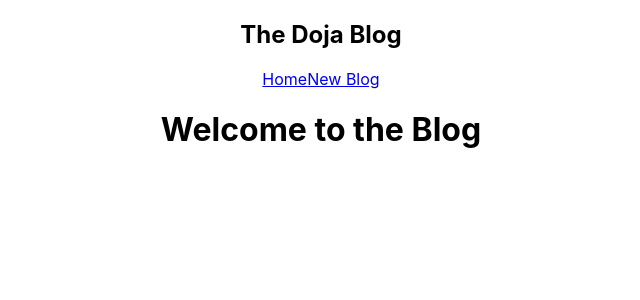
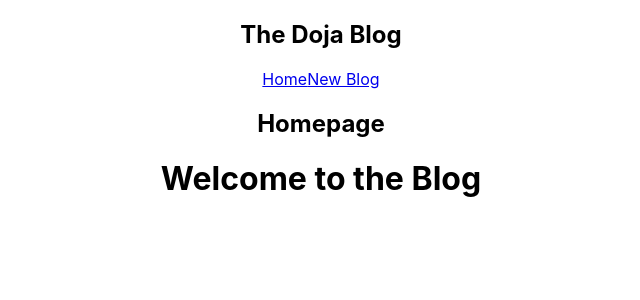
Before and after one commit to janine-velveteen/doja-blog, a React (Create React App) app: page / in a window 1280 px wide. Shown: the top 300 px of the page, without its empty margins (319-959 px from the left). Built offline with nearby package versions, Linux system fonts and the light colour scheme.

Commit message:
Imported Home compoent into App.js

```diff
--- a/src/App.js
+++ b/src/App.js
@@ -1,6 +1,7 @@
 
 import './App.css';
 import Navbar from './Navbar';
+import Home from './Home';
 
 function App() {
 
@@ -8,6 +9,7 @@ function App() {
     <div className="App">
       <Navbar />
       <div className="content">
+        <Home />
         <h1>Welcome to the Blog</h1>
 
 
```
